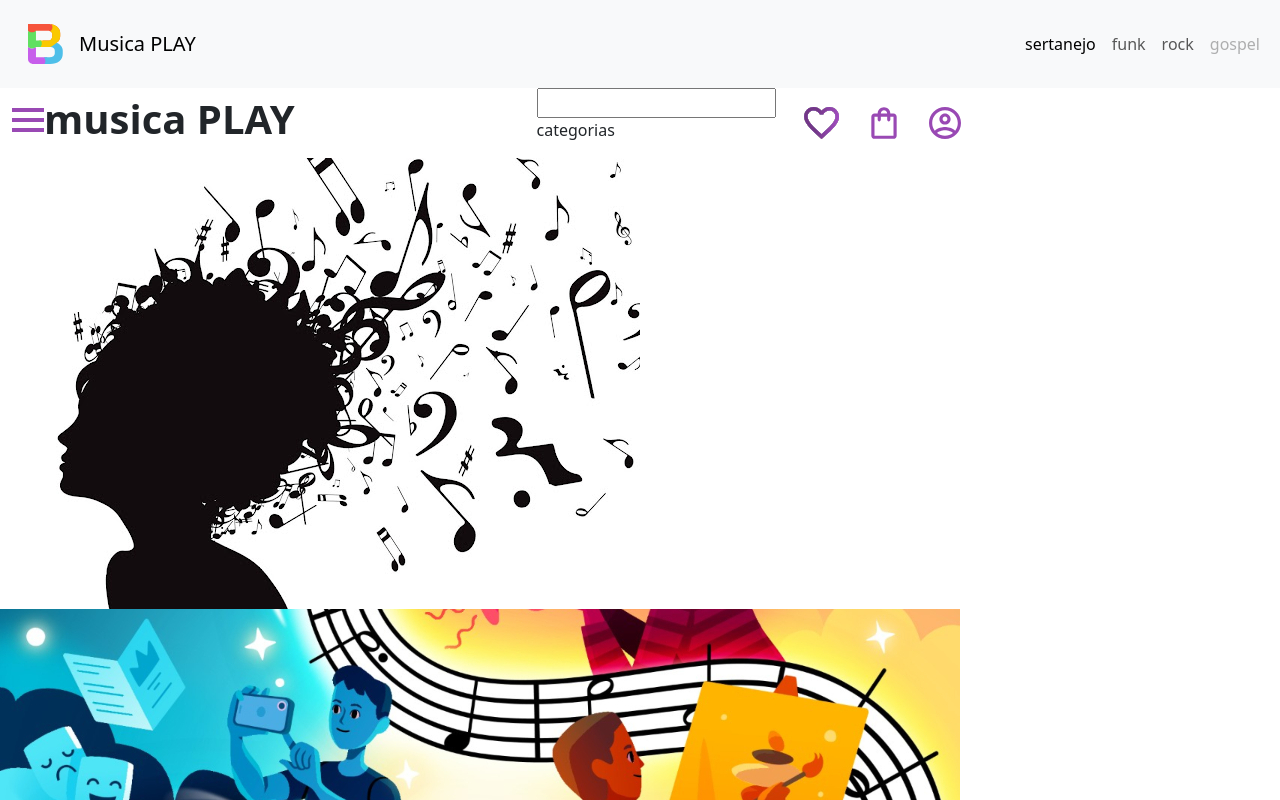
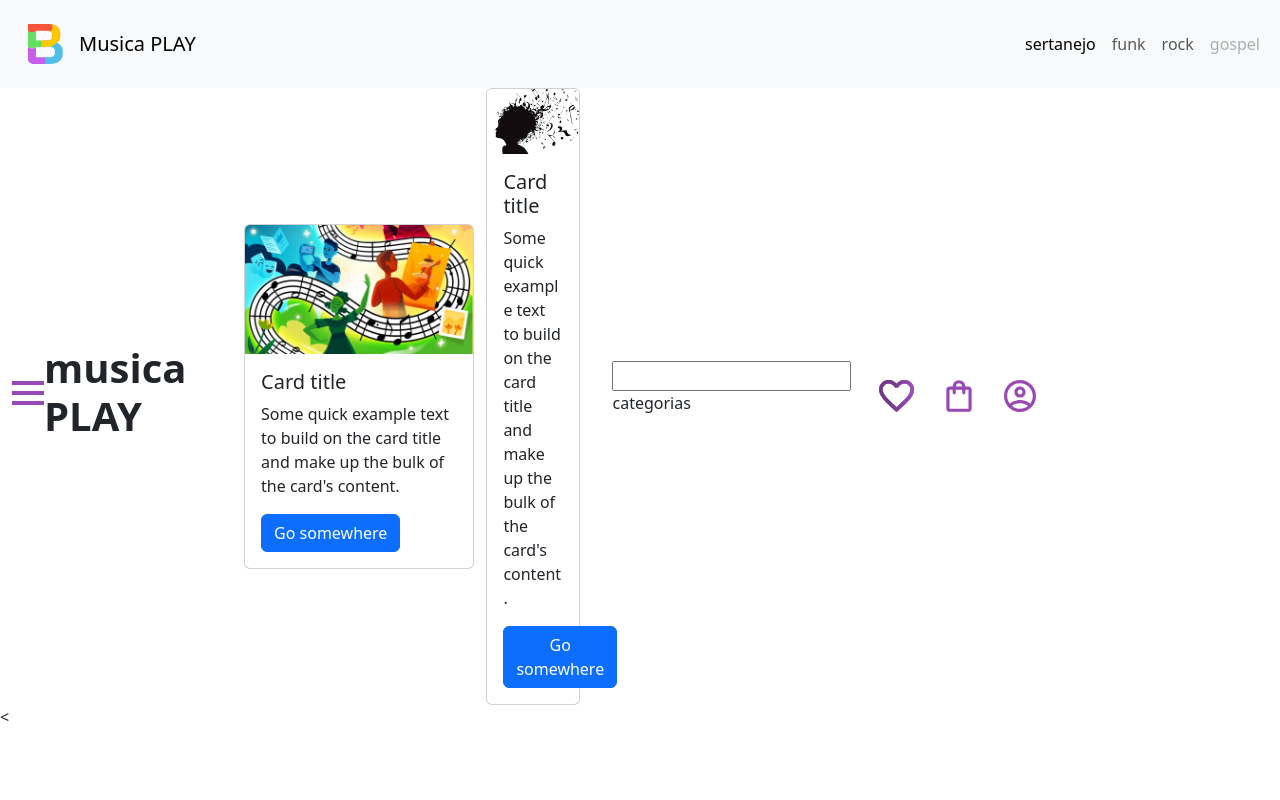
Before and after one commit to mahsantiago/2dliria, a plain HTML site: page index.html in a window 1280 px wide. Shown: the top 800 px of the page. Drawn offline with nearby package versions, Linux system fonts and the light colour scheme.

Commit message:
Add files via upload

```diff
--- a/index.html
+++ b/index.html
@@ -44,7 +44,28 @@
 
 
         <h1 class="container__titulo"><b class="container__titulo--negrito">musica PLAY</b></h1>
+
+
+        <div class="card" style="width: 18rem;">
+          <img src="img/spa-youth_music_and_arts_festival_artwork.jpeg" class="card-img-top" alt="...">
+          <div class="card-body">
+            <h5 class="card-title">Card title</h5>
+            <p class="card-text">Some quick example text to build on the card title and make up the bulk of the card's content.</p>
+            <a href="#" class="btn btn-primary">Go somewhere</a>
+          </div>
+        </div>
             </div>
+
+            <div class="card" style="width: 18rem;">
+          <img src="img/music.jpg" class="card-img-top" alt="...">
+          <div class="card-body">
+            <h5 class="card-title">Card title</h5>
+            <p class="card-text">Some quick example text to build on the card title and make up the bulk of the card's content.</p>
+            <a href="#" class="btn btn-primary">Go somewhere</a>
+          </div>
+        </div>
+            </div>
+
             <ul class="opcoes">
             <input class="checkbox"  id="opcoes-menu"  class="opcoes__botao">
             <label for="opcoes-menu">
@@ -59,12 +80,6 @@
             </div>
     </header>
 
-       <div>
-        <img class="imagem1"    src="img/music.jpg">
-        <img class="imagem2"    src="img/spa-youth_music_and_arts_festival_artwork.jpeg">
-       </div>
-       <script src="https://cdn.jsdelivr.net/npm/@popperjs/core@2.11.8/dist/umd/popper.min.js" integrity="sha384-I7E8VVD/ismYTF4hNIPjVp/Zjvgyol6VFvRkX/vR+Vc4jQkC+hVqc2pM8ODewa9r" crossorigin="anonymous"></script>
-<script src="https://cdn.jsdelivr.net/npm/bootstrap@5.3.2/dist/js/bootstrap.min.js" integrity="sha384-BBtl+eGJRgqQAUMxJ7pMwbEyER4l1g+O15P+16Ep7Q9Q+zqX6gSbd85u4mG4QzX+" crossorigin="anonymous"></script>
-
+       <
 </body>
 </html>
```
